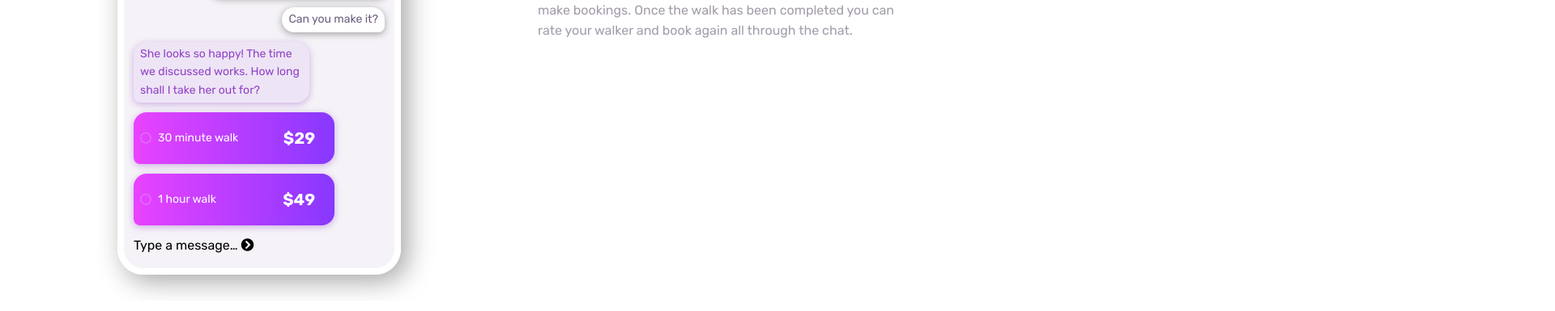
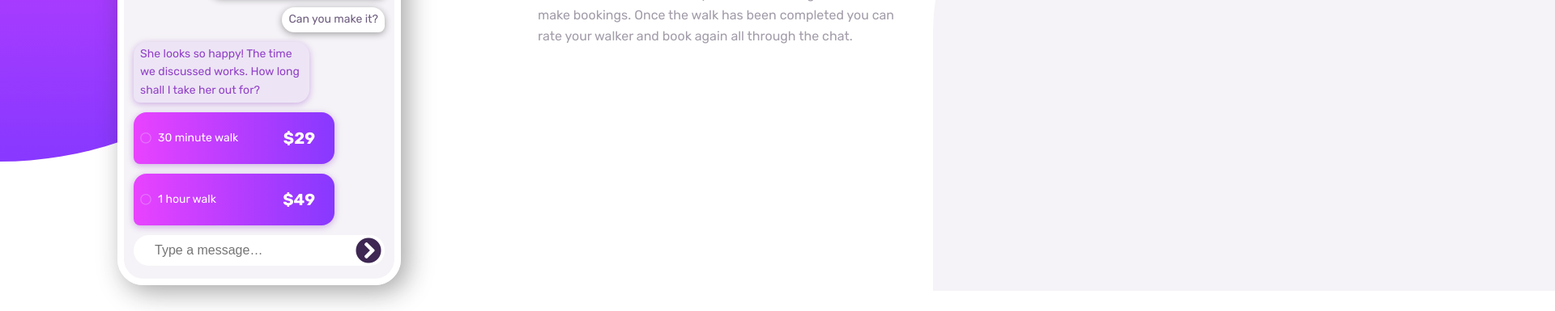
Before and after one commit to soransh-singh/chatApp-FrontendMentor, a plain HTML site: page index.html in a window 1280 px wide. Shown: the part 440-825 px from the top of the page at 81% size, 1920 px wide, since content can reach past the window. Drawn offline with Linux system fonts and the light colour scheme.

Commit message:
update css

```diff
--- a/css/master.css
+++ b/css/master.css
@@ -1,9 +1,11 @@
 *{
   box-sizing: border-box;
   margin: 0;
+  cursor: default;
 }
 
 body{
+  index: 0;
   margin: 0;
   min-height: 100vh;
   font-family: 'Rubik', sans-serif;
@@ -24,8 +26,40 @@ strong{
   flex-direction: column;
 }
 
+
+
 main{
+  position: relative;
   min-height: 100vh;
+}
+
+/* ------------ */
+/* blob section */
+/* ------------ */
+
+body::before,
+body::after{
+  position: absolute;
+  content: '';
+  width: 60%;
+  index:-1;
+  height: 80vh;
+}
+
+body::before{
+  top: 0;
+  left: -30%;
+  background-color: hsl(264, 100%, 61%);
+  background-image: linear-gradient(hsl(293, 100%, 63%), hsl(264, 100%, 61%));
+  border-bottom-right-radius: 50%;
+}
+
+body::after{
+  bottom: 0;
+  right: -50%;
+  background-color: hsl(270, 20%, 96%);
+  border-top-left-radius: 50%;
+
 }
 
 /* ------------- */
@@ -145,6 +179,40 @@ main{
   margin-left: auto;
 }
 
+.chatbox__container{
+  position:relative;
+  padding:0;
+  margin:0;
+}
+
+.chatbox{
+  text-indent: 1rem;
+  font-size: 1rem;
+  width: 100%;
+  padding: .5em;
+  border-radius: 2em;
+  border-color: transparent;
+  outline: none;
+}
+
+.chatbox:focus{
+  border-color: hsl(276, 55%, 52%);
+}
+
+.chatbox__img{
+  position: absolute;
+  right: .25rem;
+  top: calc(50% - .5em);
+  font-size: 2rem;
+  color: hsl(271, 36%, 24%);
+  transition: all 0.3s linear;
+  cursor: pointer;
+}
+
+.chatbox__img:active{
+  transform: scale(1.1);
+}
+
 /* --------------- */
 /* Content Section */
 /* --------------- */
--- a/index.html
+++ b/index.html
@@ -60,12 +60,15 @@
           </div>
 
           <div class="msg  msg--left msg--pay">
-          <i class="far fa-circle"></i>
-          <p>1 hour walk</p>
-          <strong>$49</strong>
-        </div>
+            <i class="far fa-circle"></i>
+            <p>1 hour walk</p>
+            <strong>$49</strong>
+          </div>
 
-          <p>Type a message… <i class="fas fa-chevron-circle-right"></i></p>
+          <div class="chatbox__container">
+            <input class="chatbox" type="text" placeholder="Type a message…" />
+            <i class="fas fa-chevron-circle-right chatbox__img"></i>
+          </div>
         </div>
       </div>
     </div>
```
